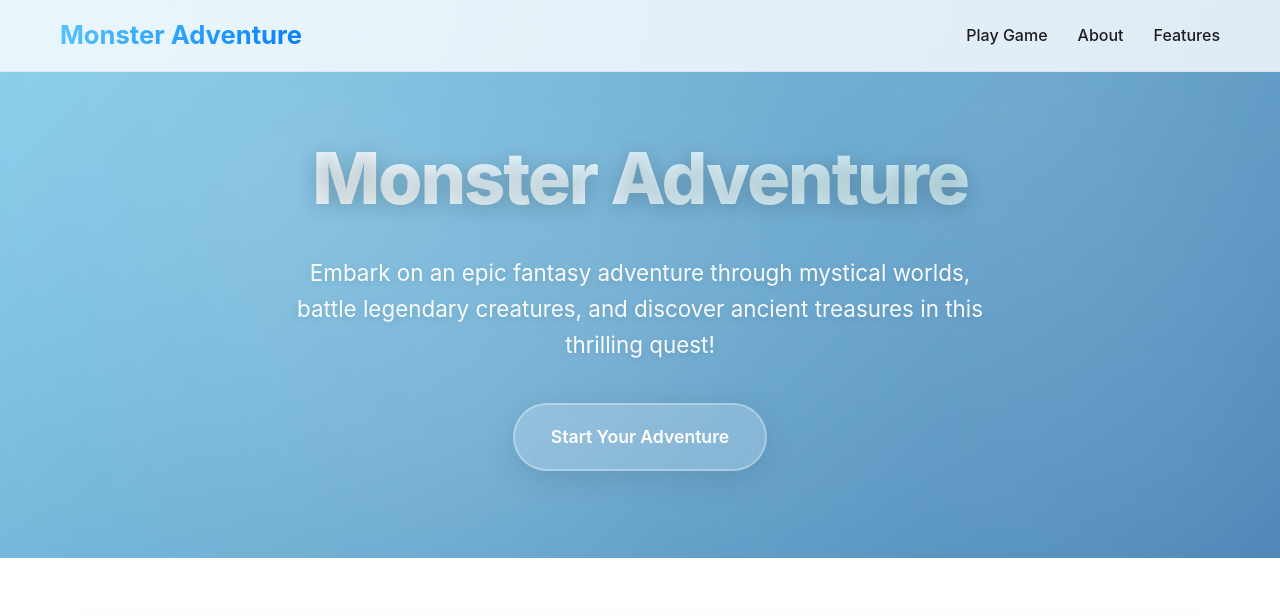
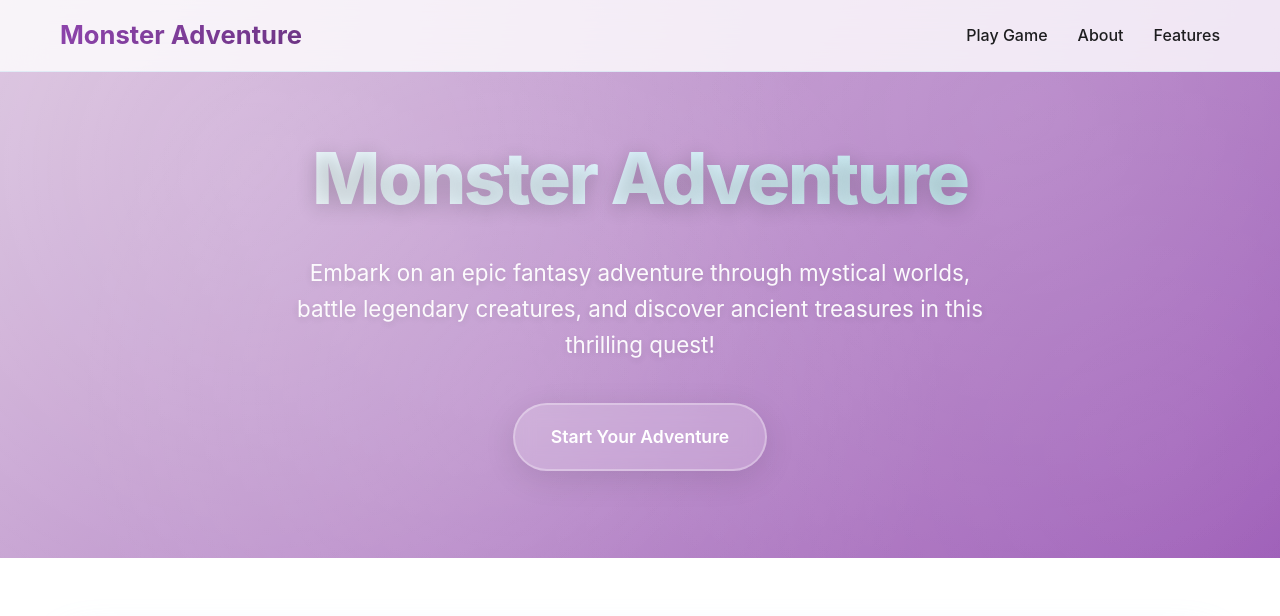
Before and after one commit to jiejie998/Monster-Adventure, a plain HTML site: page monster-adventure-website.html in a window 1280 px wide. Shown: the top 616 px of the page. Drawn offline with Linux system fonts and the light colour scheme.

Commit message:
Update monster-adventure-website.html

```diff
--- a/monster-adventure-website.html
+++ b/monster-adventure-website.html
@@ -61,11 +61,11 @@
 
     <style>
         :root {
-            --sky-blue: #87CEEB;
-            --sky-blue-light: #B0E0E6;
-            --sky-blue-dark: #4682B4;
-            --sky-blue-deep: #1E90FF;
-            --sky-blue-pale: #E0F6FF;
+            --sky-blue: #9B59B6;
+            --sky-blue-light: #DCC6E0;
+            --sky-blue-dark: #6C3483;
+            --sky-blue-deep: #8E44AD;
+            --sky-blue-pale: #F3E6F8;
             --apple-blue: #007AFF;
             --apple-teal: #5AC8FA;
             --apple-cyan: #32D74B;
@@ -75,9 +75,9 @@
             --text-primary: #1D1D1F;
             --text-secondary: #86868B;
             --backdrop-blur: rgba(255, 255, 255, 0.85);
-            --gradient-sky: linear-gradient(135deg, #87CEEB 0%, #4682B4 100%);
-            --gradient-ocean: linear-gradient(135deg, #5AC8FA 0%, #007AFF 100%);
-            --gradient-cloud: linear-gradient(135deg, #E0F6FF 0%, #B0E0E6 100%);
+            --gradient-sky: linear-gradient(135deg, #DCC6E0 0%, #9B59B6 100%);
+            --gradient-ocean: linear-gradient(135deg, #8E44AD 0%, #6C3483 100%);
+            --gradient-cloud: linear-gradient(135deg, #F3E6F8 0%, #DCC6E0 100%);
         }
 
         * {
```
